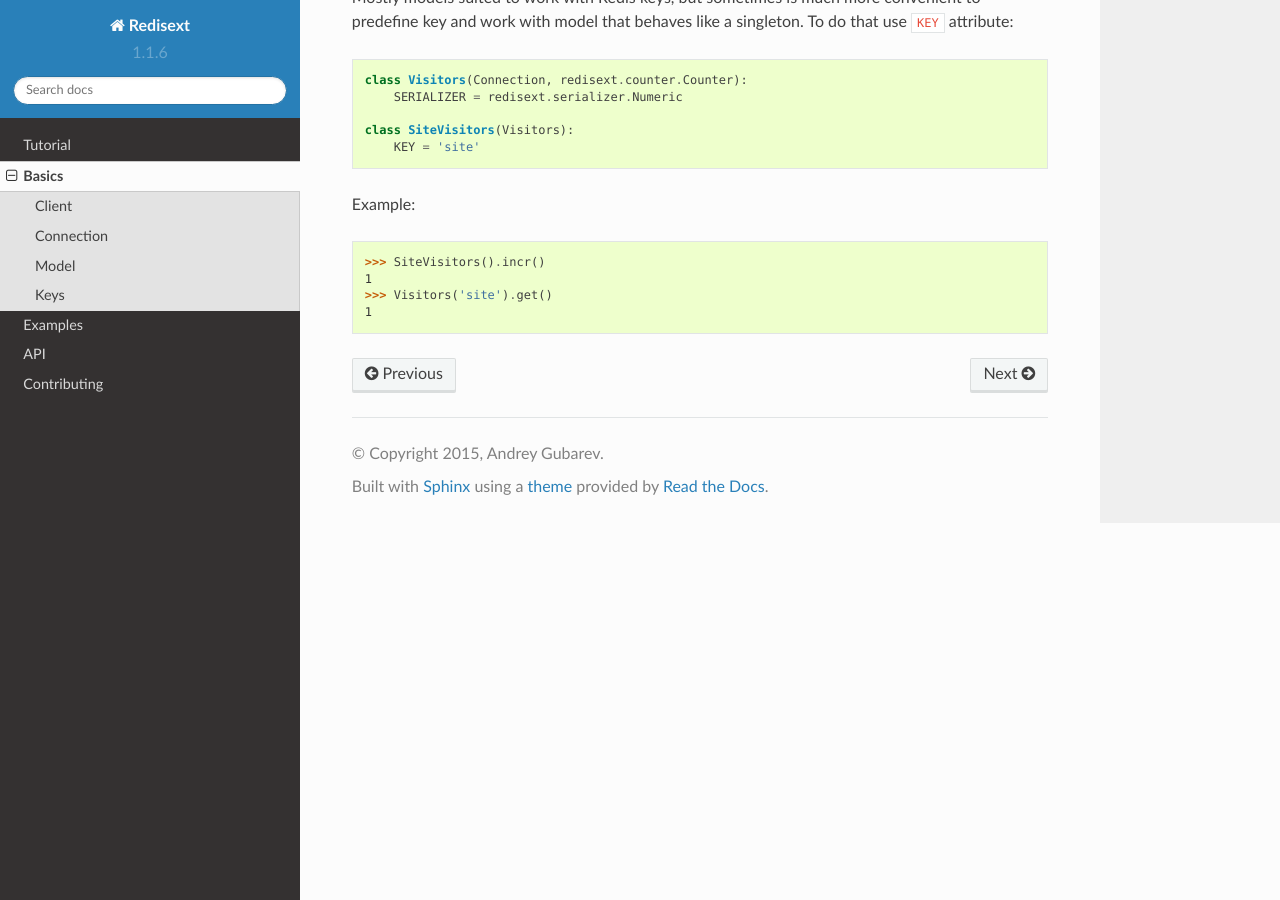
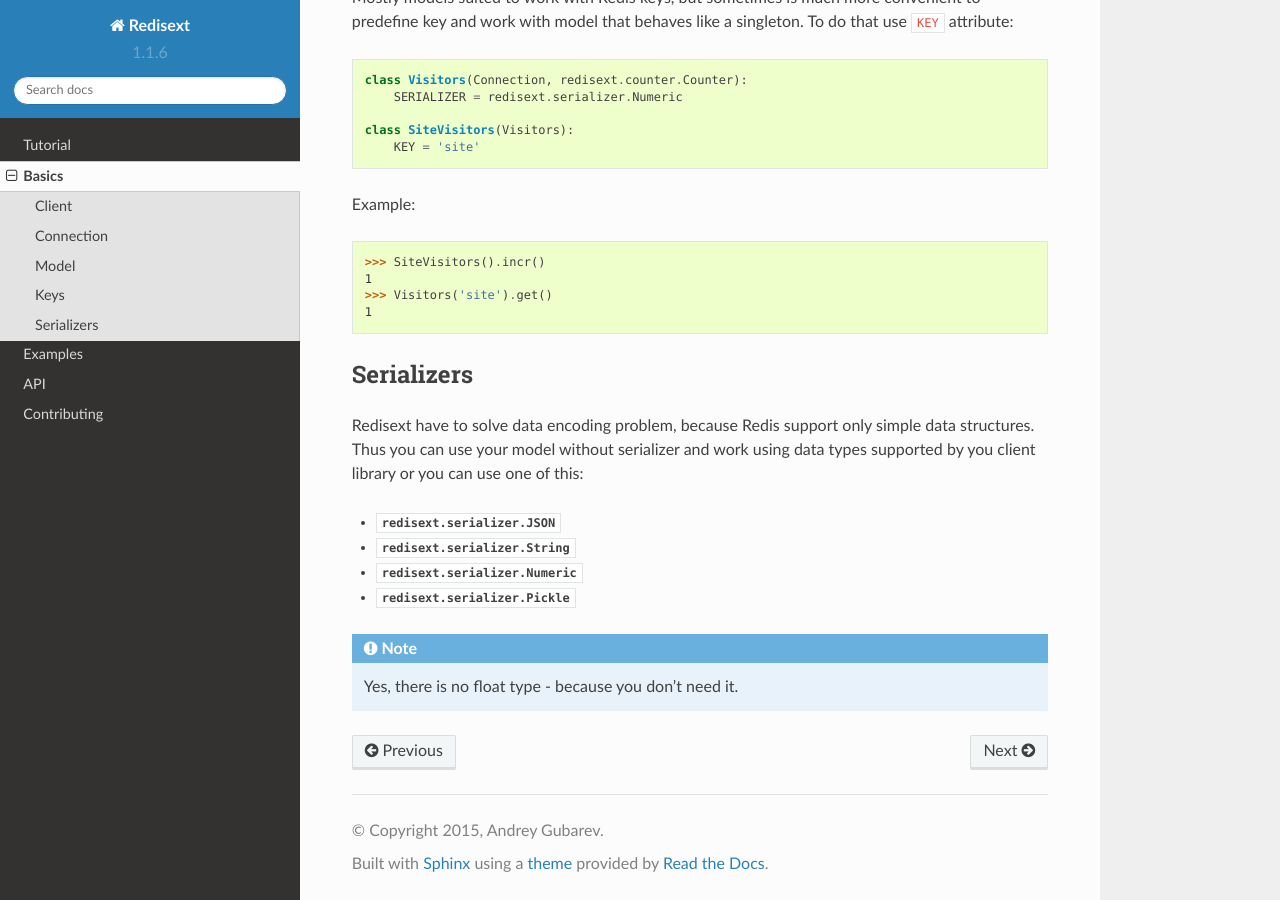
Before and after one commit to mylokin/redisext, a Sphinx documentation site: the page built from docs/modules/basics.rst, in a window 1280 px wide and 900 px high, scrolled down 979 px. Built offline with Sphinx 7.4.7 and the Read the Docs theme 2.0.0, drawn with Linux system fonts in a browser that asks for light colours.

Commit message:
add serializers docs

```diff
--- a/docs/modules/basics.rst
+++ b/docs/modules/basics.rst
@@ -54,3 +54,19 @@ Example::
    1
    >>> Visitors('site').get()
    1
+
+Serializers
+-----------
+
+Redisext have to solve data encoding problem, because Redis support only simple
+data structures. Thus you can use your model without serializer and work using
+data types supported by you client library or you can use one of this:
+
+* :class:`redisext.serializer.JSON`
+* :class:`redisext.serializer.String`
+* :class:`redisext.serializer.Numeric`
+* :class:`redisext.serializer.Pickle`
+
+.. note::
+
+   Yes, there is no float type - because you don't need it.
```
Also changed, not shown: docs/modules/api.rst (+18 -0 lines).
